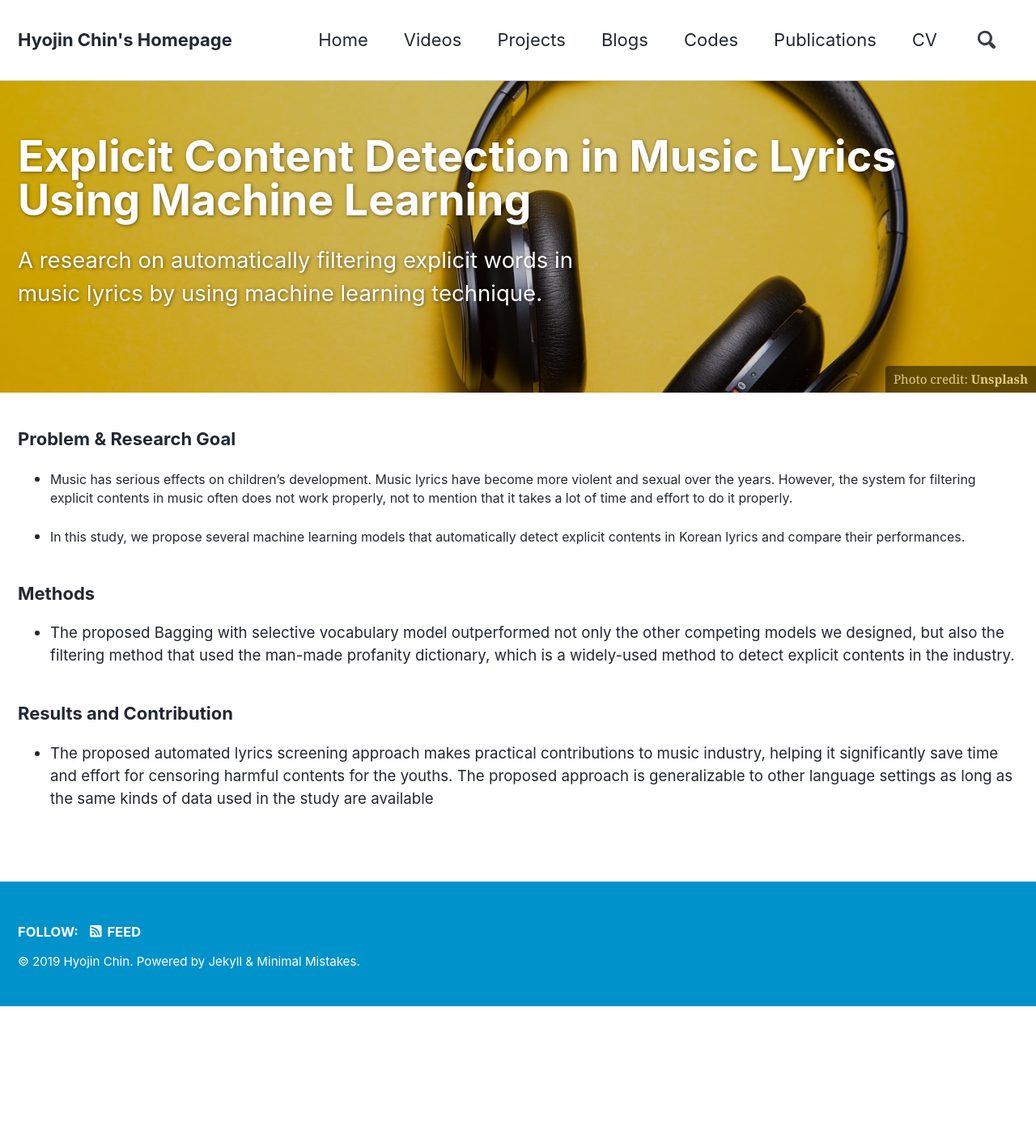
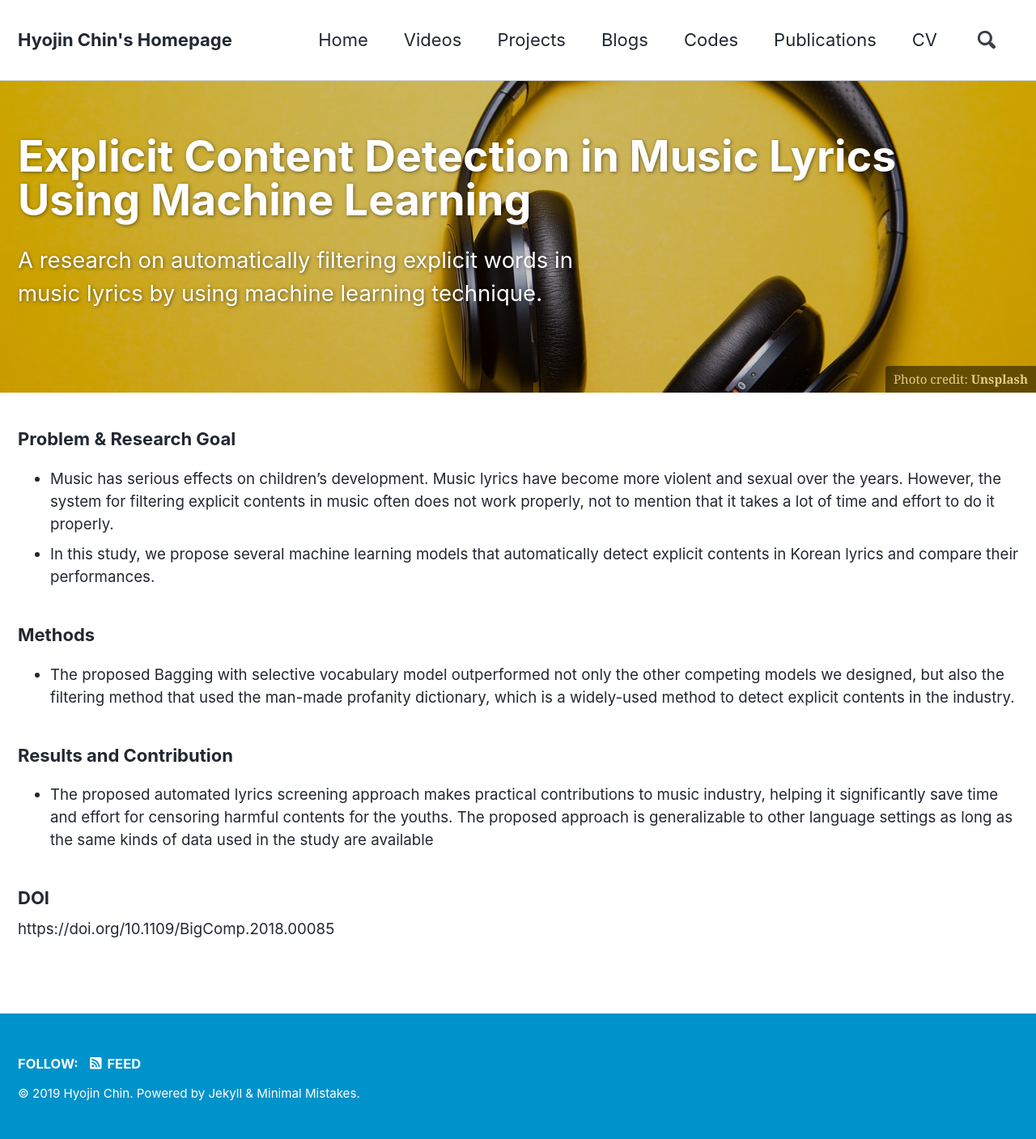
Before and after one commit to tesschin/tesschin.github.io, a Jekyll site: the page built from _pages/explicit.md, in a window 1280 px wide. Shown: the whole page at 81% size. Built offline with Jekyll 4.4.1, drawn with Linux system fonts in a browser that asks for light colours; nearby versions of some CDN libraries; before the commit the page ends 1243 px from its top, so only the background shows below that.

Commit message:
Update explicit.md

```diff
--- a/_pages/explicit.md
+++ b/_pages/explicit.md
@@ -14,7 +14,6 @@ header:
 ---
 ### **Problem & Research Goal**
 * Music has serious effects on children's development. Music lyrics have become more violent and sexual over the years. However, the system for filtering explicit contents in music often does not work properly, not to mention that it takes a lot of time and effort to do it properly.
-
 * In this study, we propose several machine learning models that automatically detect explicit contents in Korean lyrics and compare their performances.
 
 ### **Methods**
@@ -22,3 +21,6 @@ header:
 
 ### **Results and Contribution**
 * The proposed automated lyrics screening approach makes practical contributions to music industry, helping it significantly save time and effort for censoring harmful contents for the youths. The proposed approach is generalizable to other language settings as long as the same kinds of data used in the study are available
+
+### **DOI**
+https://doi.org/10.1109/BigComp.2018.00085
```
